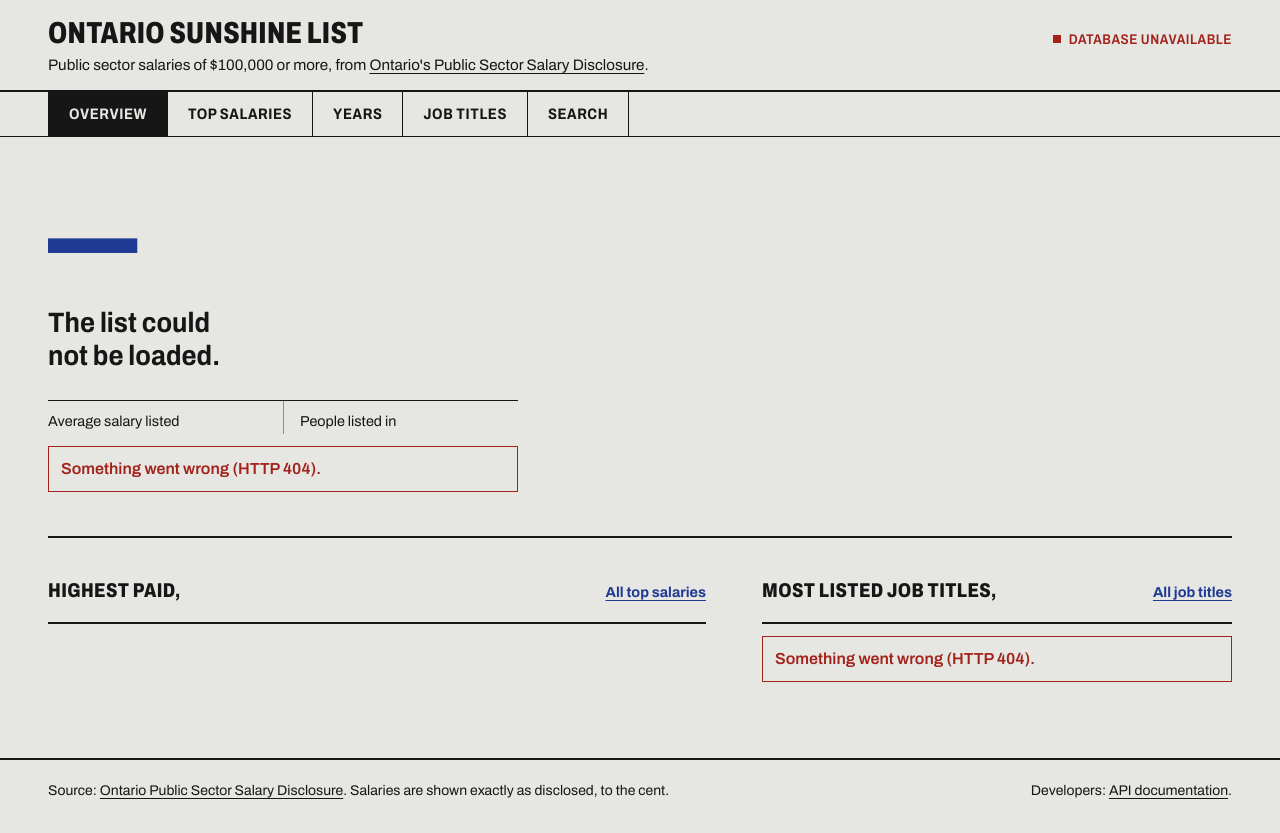
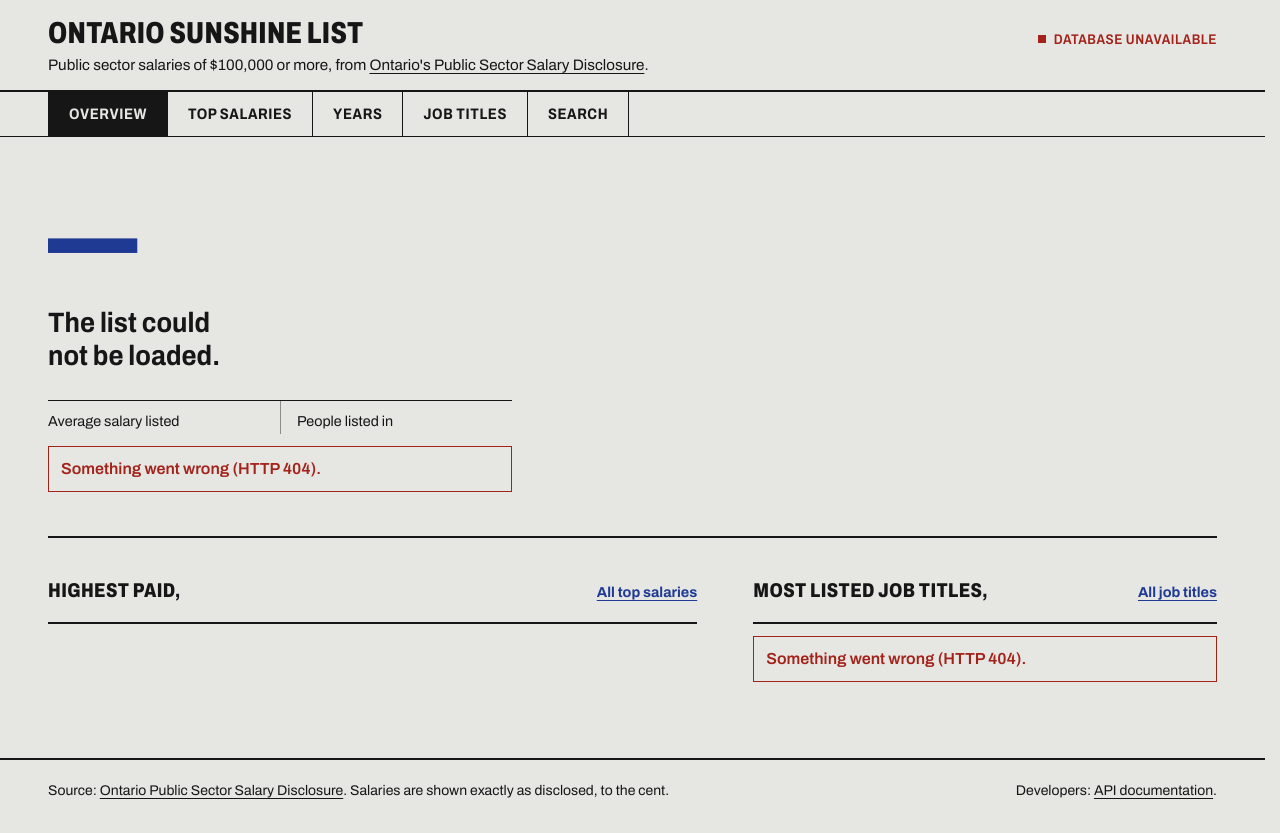
Before and after one commit to alexbilat/Sunshine-List-Scraper, a plain HTML site: page sunshine_scraper/web/index.html in a window 1280 px wide. Drawn offline with Linux system fonts and the light colour scheme; no server answers.

Commit message:
fix: label the tab list for screen readers

```diff
--- a/sunshine_scraper/web/index.html
+++ b/sunshine_scraper/web/index.html
@@ -50,7 +50,7 @@
   <!-- Tabs: one panel visible at a time. Buttons (not links) because they
        switch views on this page rather than going somewhere new. -->
   <nav class="tabs" aria-label="Views">
-    <div class="tabs-inner" role="tablist">
+    <div class="tabs-inner" role="tablist" aria-label="Views">
       <button type="button" role="tab" id="tab-overview" aria-controls="panel-overview" aria-selected="true">Overview</button>
       <button type="button" role="tab" id="tab-salaries" aria-controls="panel-salaries" aria-selected="false">Top salaries</button>
       <button type="button" role="tab" id="tab-years" aria-controls="panel-years" aria-selected="false">Years</button>
--- a/sunshine_scraper/web/styles.css
+++ b/sunshine_scraper/web/styles.css
@@ -54,7 +54,7 @@
 
 * { box-sizing: border-box; }
 
-html { -webkit-text-size-adjust: 100%; }
+html { -webkit-text-size-adjust: 100%; scrollbar-gutter: stable; } /* no sideways jump when a tab is taller than the window */
 
 body {
   margin: 0;
```
